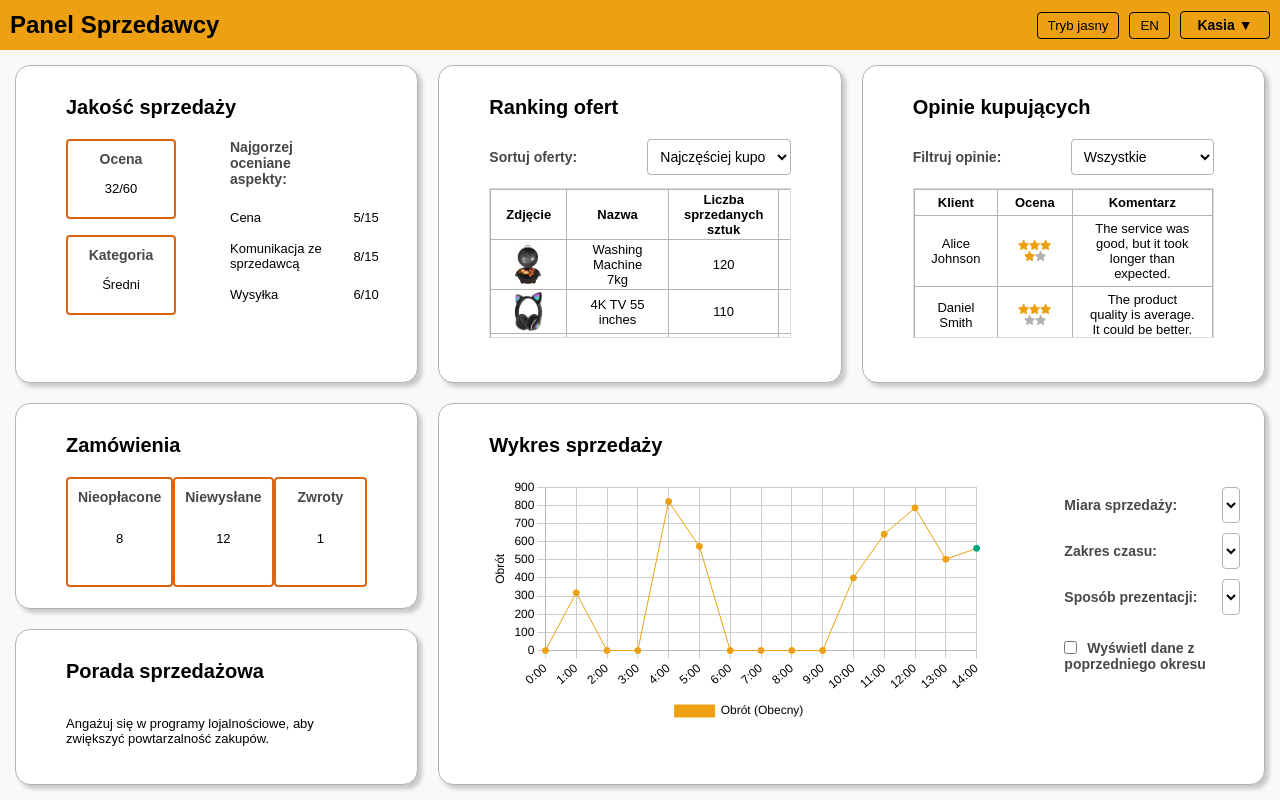
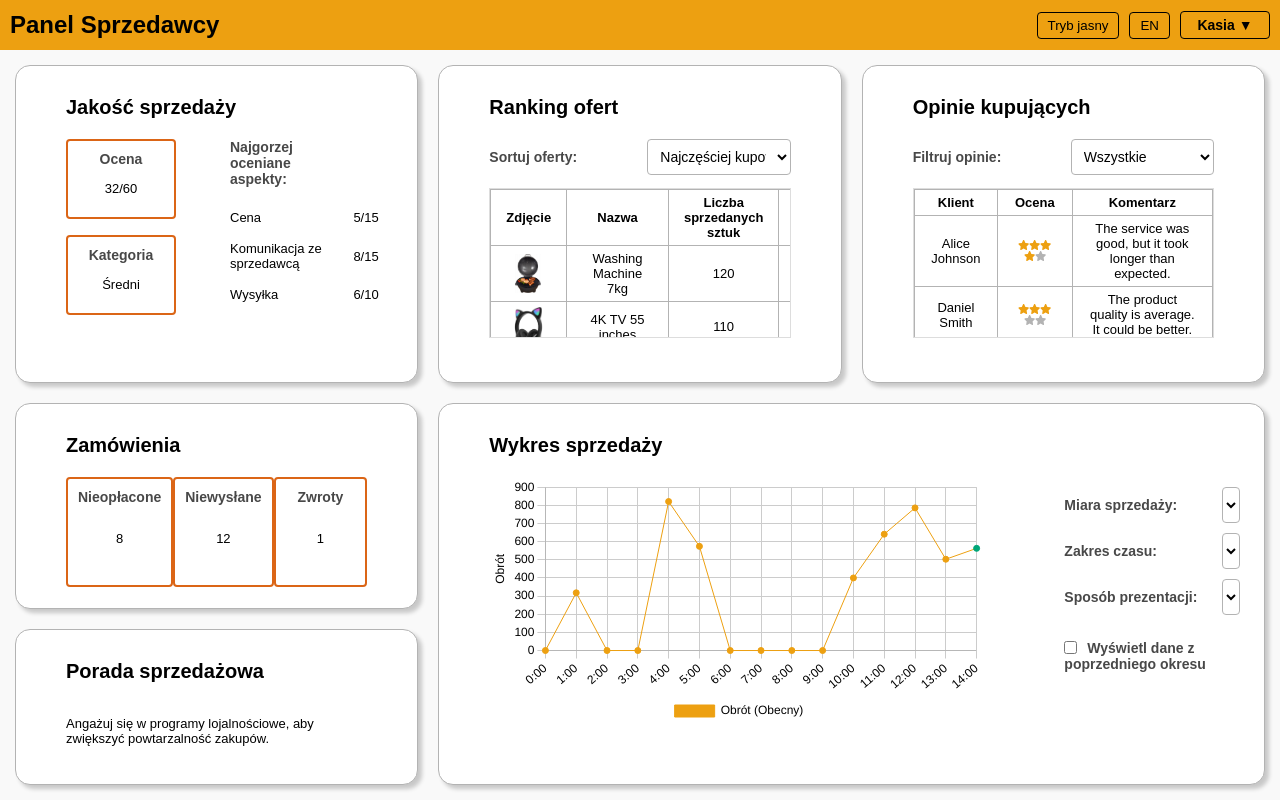
Before and after one commit to banutiy-owl/dashboard-app, a Next.js app: page /dashboard in a window 1280 px wide. Built offline with nearby package versions, Linux system fonts and the light colour scheme.

Commit message:
Fix padding in ranking table

```diff
--- a/src/app/globals.css
+++ b/src/app/globals.css
@@ -354,7 +354,7 @@ body {
 }
 
 .rank-table {
-  padding: 2px 15px;
+  padding: 5px 15px;
   border: 1px solid var(--border);
 }
 
```
